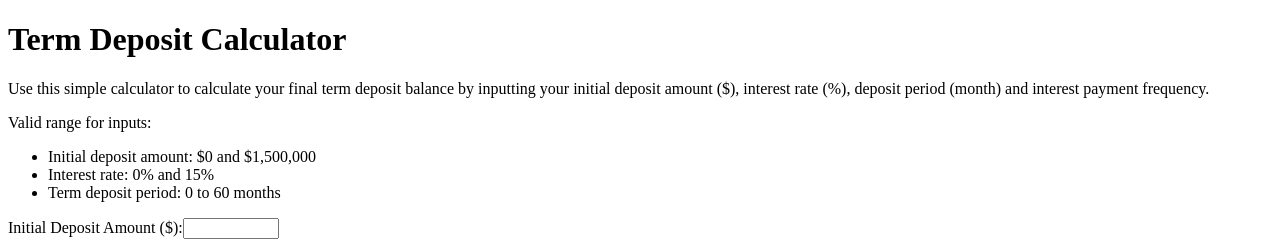
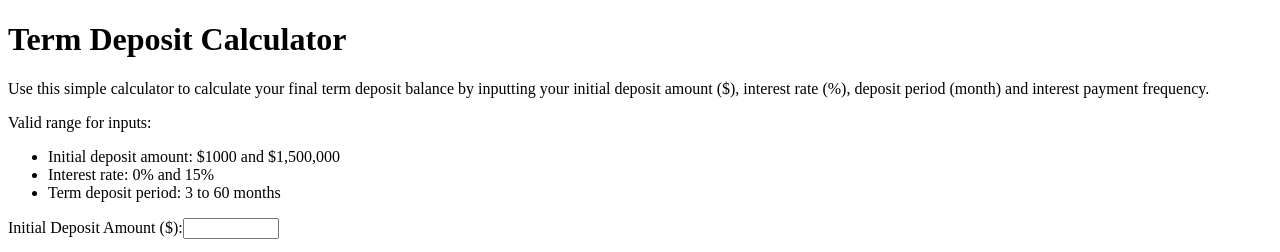
Before and after one commit to melissa83838/term-deposits-calculator, a React (Vite) app: page / in a window 1280 px wide. Shown: the top 252 px of the page. Built offline with nearby package versions, Linux system fonts and the light colour scheme.

Commit message:
Fix typo

```diff
--- a/src/App.jsx
+++ b/src/App.jsx
@@ -31,9 +31,9 @@ function App() {
       </p>
       <p>Valid range for inputs: </p>
       <ul>
-        <li>Initial deposit amount: $0 and $1,500,000</li>
+        <li>Initial deposit amount: $1000 and $1,500,000</li>
         <li>Interest rate: 0% and 15%</li>
-        <li>Term deposit period: 0 to 60 months</li>
+        <li>Term deposit period: 3 to 60 months</li>
       </ul>
       <form onSubmit={handleSubmit}>
         {/* Initial deposit amount */}
```
